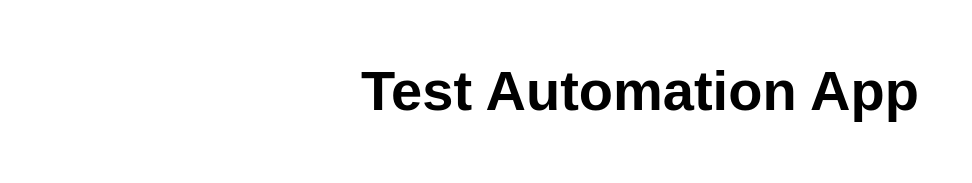
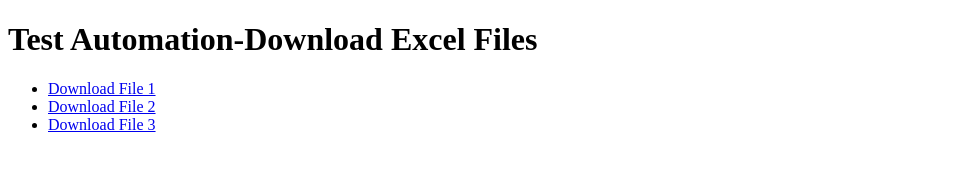
Before and after one commit to iran-undag/vanilla-basic, a website: page src/index.html in a window 1280 px wide. Shown: the whole page, without its empty margins (0-972 px from the left). Drawn offline with Linux system fonts and the light colour scheme.

Commit message:
Change to TestAutomation Download Excel
Testing

```diff
--- a/src/index.html
+++ b/src/index.html
@@ -1,17 +1,16 @@
 <!DOCTYPE html>
 <html lang="en">
-
 <head>
-  <meta charset="UTF-8">
-  <meta name="viewport" content="width=device-width, initial-scale=1.0">
-  <link rel="stylesheet" href="styles.css">
-  <title>Vanilla JavaScript App</title>
+    <meta charset="UTF-8">
+    <meta name="viewport" content="width=device-width, initial-scale=1.0">
+    <title>Test Automation-Download Excel Files</title>
 </head>
-
 <body>
-  <main>
-    <h1>Test Automation App</h1>
-  </main>
+    <h1>Test Automation-Download Excel Files</h1>
+    <ul>
+        <li><a href="files/TestResults_iundag_20240917_093015.xlsx" download>Download File 1</a></li>
+        <li><a href="files/TestResults_iundag_20240918_153024.xlsx" download>Download File 2</a></li>
+        <li><a href="files/TestResults_iundag_20240917_121523.xlsx" download>Download File 3</a></li>
+    </ul>
 </body>
-
 </html>
```
Also changed, not shown: 3 other files.
